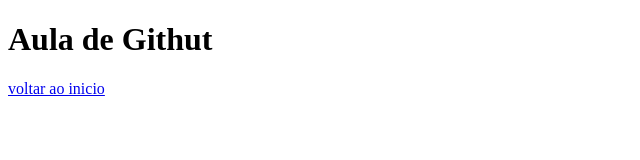
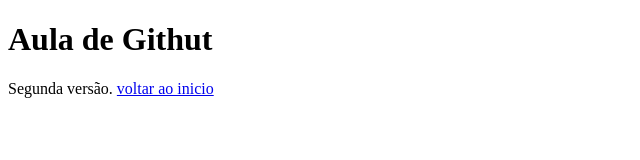
Before and after one commit to ale-vieira/aulagithub, a plain HTML site: page aulaGit.html in a window 1280 px wide. Shown: the whole page, without its empty margins (0-640 px from the left). Drawn offline with Linux system fonts and the light colour scheme.

Commit message:
segunda versão do projeto.

```diff
--- a/aulaGit.html
+++ b/aulaGit.html
@@ -8,6 +8,9 @@
 </head>
 <body>
     <h1>Aula de Githut</h1>
+
+    Segunda versão.
+
     <a href="index.html">voltar ao inicio</a>
 </body>
 </html>
```
Also changed, not shown: index.html (+3 -0 lines).
